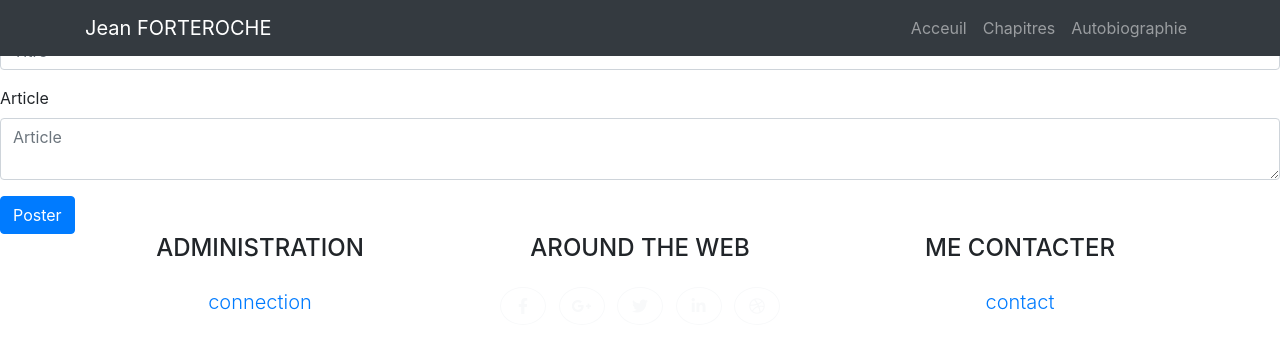
After one commit to NMathias59/Projet3_Openclassrooms, a PHP site: template template/Post/edit.html.twig in a window 1280 px wide. The commit adds this page. Shown: the top 349 px of the page. Run offline with PHP 8.4, Linux system fonts and the light colour scheme; the template is opened without the code that fills it, so the values that code supplies are empty; some libraries are stand-ins or nearby versions.

Commit message:
ajout fonction editer

```diff
--- a/src/Config/Routes.php
+++ b/src/Config/Routes.php
@@ -20,10 +20,12 @@ class Routes extends AbstractRoutes
           new Route('homepage', 'Post', 'homePage'),
             new Route('autobiographie', 'Default', 'autobio'),
             new Route('chapitres', 'Post',  'list'),
+            new Route('chapitre','Post','show'),
             new Route('connection', 'Admin\\Security', 'connection'),
             new Route('administration', 'Default', 'adminHomepage'),
             new Route('messages', 'Contact', 'listMessages'),
             new Route('chapitresAdmin', 'Post', 'listAdmin'),
+            new Route('editPost','Post','edit'),
             new Route('newPost','Post','newPost'),
             new Route('deletePost','Post','deletePost'),
             new Route('listcomment', 'Comment','listComment'),
--- a/template/Default/homepage.html.twig
+++ b/template/Default/homepage.html.twig
@@ -19,7 +19,7 @@
                     <br/>
                     <br/>
                     <p class="card-text">{{ post.content }}</p>
-                    <button type="button" class="btn btn-primary">lire la suite</button>
+                    <a  class="btn btn-primary" href="?uri=chapitre&id={{ post.id }}">lire la suite</a>
                 </div>
             </div>
         </div>
--- /dev/null
+++ b/template/Post/edit.html.twig
@@ -0,0 +1,26 @@
+{% extends "base.html.twig" %}
+
+{% block body %}
+
+<form method="post">
+    <div class="form-group">
+        <label for="post_title">Titre</label>
+        <input value="{{ form.getData('title') | default (post.title) }}" name="title" type="text" class="form-control" id="post_title"  placeholder="Titre">
+        {% if form.hasErrors('title') %}
+            <div class="text-danger">Votre titre n'est pas valide !</div>
+        {% endif %}
+    </div>
+    <div class="form-group">
+        <label for="post_content">Article</label>
+        <textarea  name="content" class="form-control" id="post_content" placeholder="Article">{{ form.getData('content') | default (post.content) }}</textarea>
+        {% if form.hasErrors('content') %}
+            <div class="text-danger">Votre titre n'est pas valide !</div>
+        {% endif %}
+    </div>
+
+    <button type="submit" class="btn btn-primary">Poster</button>
+</form>
+
+
+
+{% endblock %}
--- a/template/Post/listAdmin.html.twig
+++ b/template/Post/listAdmin.html.twig
@@ -24,8 +24,8 @@
                             <td>{{ post.title }}</td>
                             <td> {{ post.createdAt }}  </td>
                             <td>
-                                <a type="button" class="btn btn-primary" href="?uri=post&id={{ post.id }}">Lire</a>
-                                <button type="button" class="btn btn-success">Editer</button>
+                                <a  class="btn btn-primary" href="?uri=chapitre&id={{ post.id }}">Lire</a>
+                                <a  class="btn btn-success" href="?uri=editPost&id={{ post.id }}">Editer</a>
 
                                 <form method="post" action="?uri=deletePost" onsubmit="return confirm('aljsbdakl')">
                                     <input type="hidden" name="id" value="{{ post.id }}">
--- a/template/Post/post.html.twig
+++ b/template/Post/show.html.twig
@@ -1,11 +1,10 @@
-{% extands "base.html.twig" %}
-
+{% extends "base.html.twig" %}
 {% block body %}
     <div class="container">
 
         <!-- Page Heading/Breadcrumbs -->
         <h1 class="mt-4 mb-3">
-            <?= $post->getName(); ?>
+
             </a>
         </h1>
 
```
Also changed, not shown: src/Controller/PostController.php (+42 -2 lines), src/Model/Manager/PostManager.php (+25 -1 lines).
